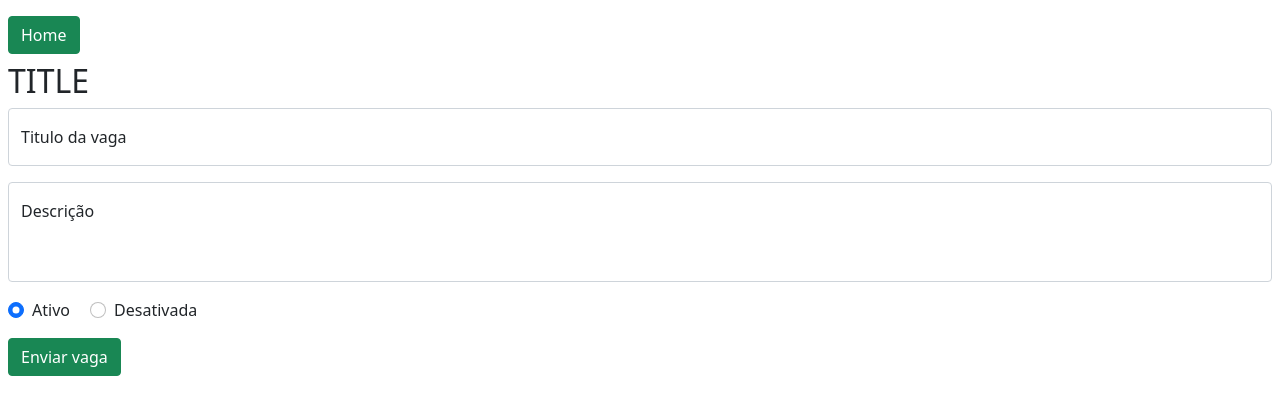
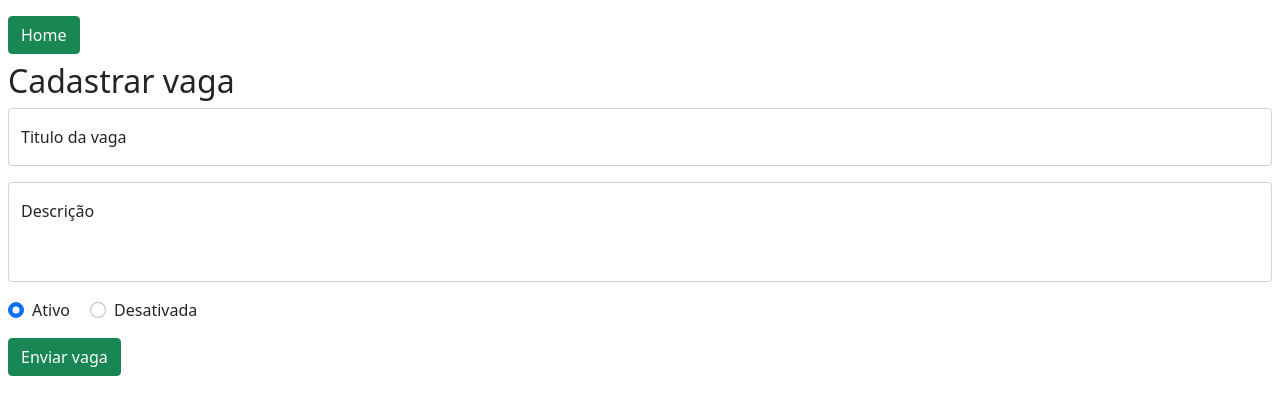
Before and after one commit to nicolsam/PHP-CRUD, a PHP site: page /cadastrar.php in a window 1280 px wide. Shown: the part 120-535 px from the top of the page. Run offline with PHP 8.4, Linux system fonts and the light colour scheme; data that the repository does not hold is empty; some libraries are stand-ins or nearby versions.

Commit message:
Bug da página de cadastro resolvido (Página de cadastro em erro pois um objeto não foi instanciado da classe Vaga)

```diff
--- a/cadastrar.php
+++ b/cadastrar.php
@@ -7,10 +7,13 @@ ini_set('display_errors', '1');
 require __DIR__ . '/vendor/autoload.php';
 require __DIR__ . '/bootstrap/app.php';
 
+define('TITLE', 'Cadastrar vaga');
+
 use \App\Entity\Vaga;
 
+$obVaga = new Vaga;
+
 if(isset($_POST['titulo'], $_POST['descricao'], $_POST['status'])) {
-    $obVaga = new Vaga;
 
     $obVaga->titulo    = $_POST['titulo'];
     $obVaga->descricao = $_POST['descricao'];
@@ -25,6 +28,8 @@ if(isset($_POST['titulo'], $_POST['descricao'], $_POST['status'])) {
     // echo '</pre>'; exit;
 }
 
+
+
 include __DIR__ . '/includes/header.php';
 include __DIR__ . '/includes/formulario.php';
 include __DIR__ . '/includes/footer.php';
```
